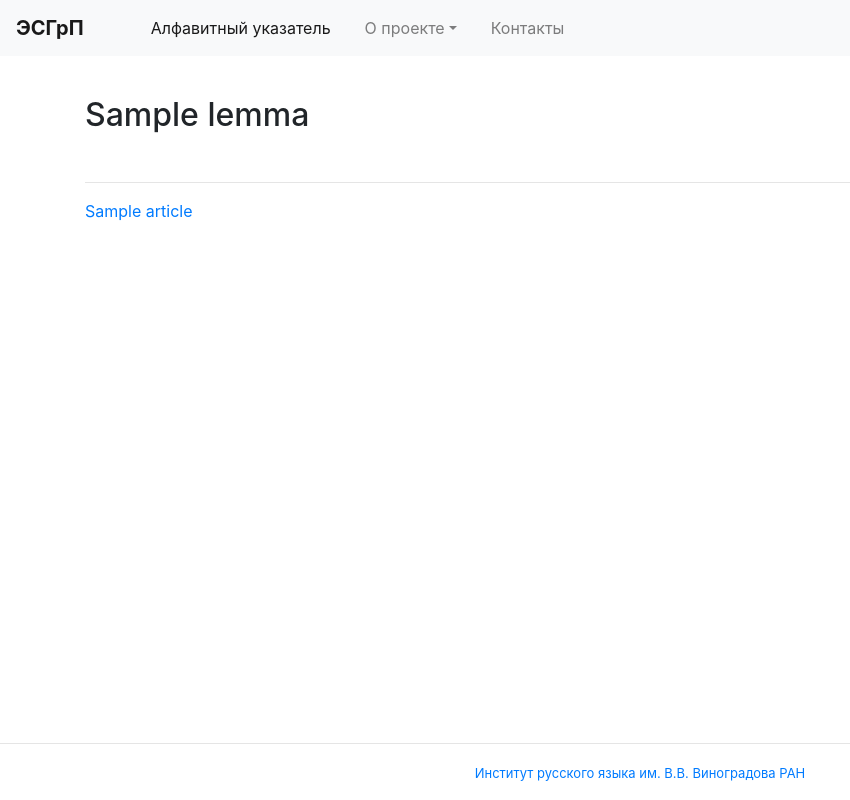
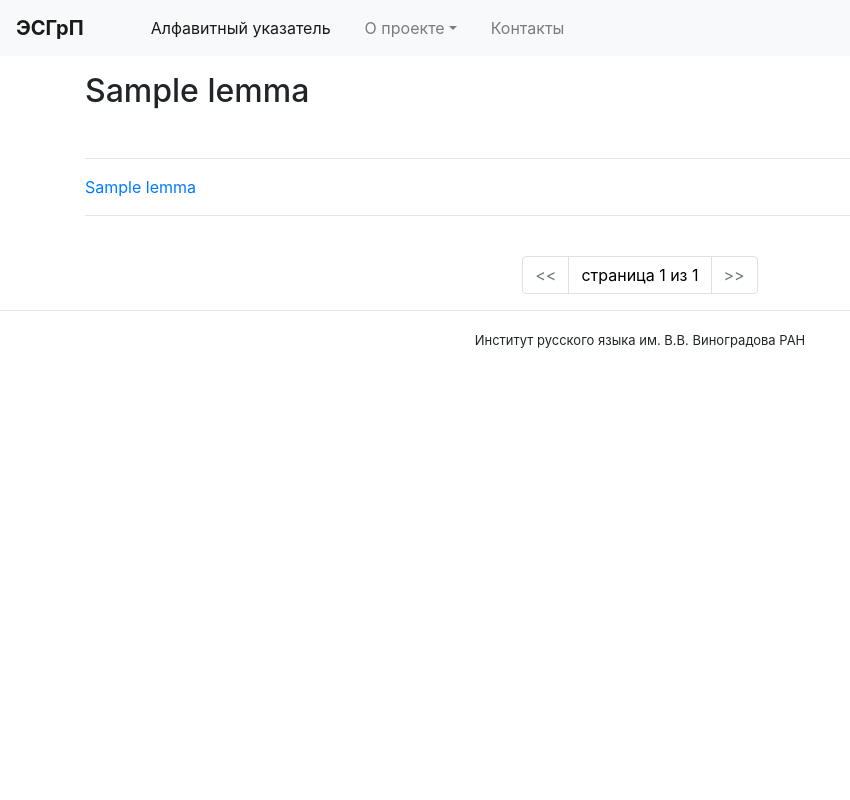
Before and after one commit to leramorozova/EDGrPol, a Django app: template WebApp/EDGrPol/templates/EDGrPol/search_result.html in a window 1280 px wide. Shown: the whole page, without its empty margins (0-850 px from the left). Run offline with Django 3.2, Linux system fonts and the light colour scheme; the template is opened without the code that fills it: most values are stand-ins (such as "Sample title", 1, 10 or a date in 2020); some libraries are stand-ins or nearby versions.

Commit message:
pagination

```diff
--- a/WebApp/EDGrPol/templates/EDGrPol/base.html
+++ b/WebApp/EDGrPol/templates/EDGrPol/base.html
@@ -21,16 +21,6 @@
         .bd-placeholder-img-lg {
           font-size: 3.5rem;
         }
-      }
-	#footer {
-	position: fixed;
-	background: #ffffff;
-        clear: both;
-    	margin: 0 auto;
-	bottom: 0;
-  	width: 100%;
-   	text-align: center;
-   }
     </style>
     <!-- Custom styles for this template -->
     <link href="jumbotron.css" rel="stylesheet">
@@ -38,7 +28,7 @@
   </head>
   <body>
 	<nav class="navbar navbar-expand-md navbar-light fixed-top bg-light mb-4">
-  <a class="navbar-brand" href="#"><b>ЭСГрП</b></a>
+  <a class="navbar-brand" href="/"><b>ЭСГрП</b></a>
   <button class="navbar-toggler" type="button" data-toggle="collapse" data-target="#navbarsExampleDefault" aria-controls="navbarsExampleDefault" aria-expanded="false" aria-label="Toggle navigation">
     <span class="navbar-toggler-icon"></span>
   </button>
@@ -71,7 +61,6 @@
   <!-- Main jumbotron for a primary marketing message or call to action -->
   <div class="container">
 <br>
-<br>
       {% block content %}
       {% endblock %}
     </div>
--- a/WebApp/EDGrPol/templates/EDGrPol/search_result.html
+++ b/WebApp/EDGrPol/templates/EDGrPol/search_result.html
@@ -1,11 +1,29 @@
 {% extends 'EDGrPol/base.html' %}
-
 {% block content %}
       <h2 class="mt-5">{{ lemma }}</h2>
 	<br>
 	{% for article in response %}
 		<hr>
-		<a href="{% url 'article' pk=post.pk %}">{{ article }}
+		<a href="{% url 'full_article' pk=article.id %}">{{ article.lemma }}</a>
 		<br>
 	{% endfor %}
+<hr>
+<br>
+
+<nav aria-label="Page navigation example">
+  <ul class="pagination justify-content-center">
+	{% if response.has_previous %}
+	<li class="page-item"><a class="page-link" href="?lemma={{ lemma }}&page={{ response.previous_page_number }}"><<</a></li>
+	{% else %}
+        <li class="page-item disabled"><a class="page-link" href="#" tabindex="-1"><<</a></li>
+        {% endif %}
+    	<li class="page-item"><a class="page-link" colour="black" style="color: #000000" tabindex="-1">страница {{ response.number }} из {{ response.paginator.num_pages }}</a></li>
+	{% if response.has_next %}
+      	<li class="page-item"><a class="page-link" href="?lemma={{ lemma }}&page={{ response.next_page_number }}">>></a></li>
+	{% else %}
+	<li class="page-item disabled"><a class="page-link" href="#" tabindex="-1">>></a></li>
+        {% endif %}
+  </ul>
+</nav>
+
 {% endblock %}
--- a/WebApp/EDGrPol/urls.py
+++ b/WebApp/EDGrPol/urls.py
@@ -5,4 +5,5 @@ urlpatterns = [
     path('', views.index, name='index'),
     path('search_result', views.search_result, name='search_result'),
     path('failed_result', views.search_result, name='failed_result'),
+    path('article/<int:pk>/', views.full_article, name='full_article'),
 ]
```
Also changed, not shown: WebApp/EDGrPol/SearchUtilities/lemma_search.py (+8 -2 lines), WebApp/EDGrPol/templates/EDGrPol/article.html (added, +7 -0 lines), WebApp/EDGrPol/templates/EDGrPol/index.html (+8 -3 lines), WebApp/EDGrPol/views.py (+16 -2 lines), WebApp/EDGrPol/SearchUtilities/articles.py (added), WebApp/EDGrPol/static/EDGrPol/emblem.jpg (added).
